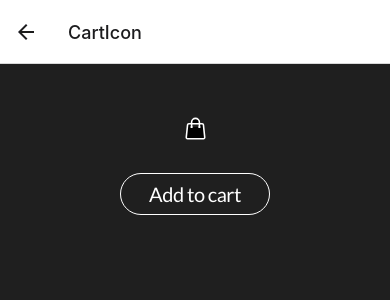
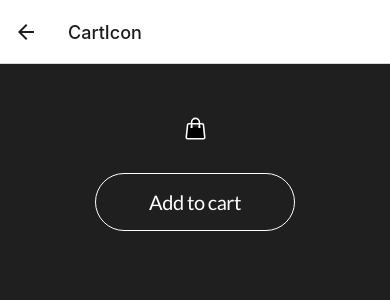
Before and after one commit to daviduzago/budgie, a React Native app: screen /CartIcon in a window 390 px wide. Shown: the top 300 px of the page. Built offline with nearby package versions, Linux system fonts and the light colour scheme.

Commit message:
change button style

```diff
--- a/screens/components/CartIconScreen.js
+++ b/screens/components/CartIconScreen.js
@@ -1,6 +1,5 @@
 import React from "react";
 import {View} from "react-native";
-import Typography from "../../components/Typography";
 import Wrapper from "../../components/ui/wrapper";
 import Spacer from "../../utils/Spacer"
 import colors from "../../utils/colors";
@@ -18,7 +17,7 @@ export default function CartIconScreen() {
                     <CartIcon items={cart} />
                 </View>
                 <Spacer x={4} />
-                <View style={{width: 150}}>
+                <View style={{width: 200}}>
                     <AddToCartButton
                         variant="primary"
                         fullWidth
@@ -26,7 +25,6 @@ export default function CartIconScreen() {
                         title={cart > 0 ? cart : "Add to cart"}
                         textVariant="medium"
                         shape="round"
-                        small
                         iconRight={cart > 0 ? "plus" : null}
                         iconLeft={cart > 0 ? "trash" : null}
                         onPressText={cart === 0 ? () => setCart(cart + 1) : null}
```
